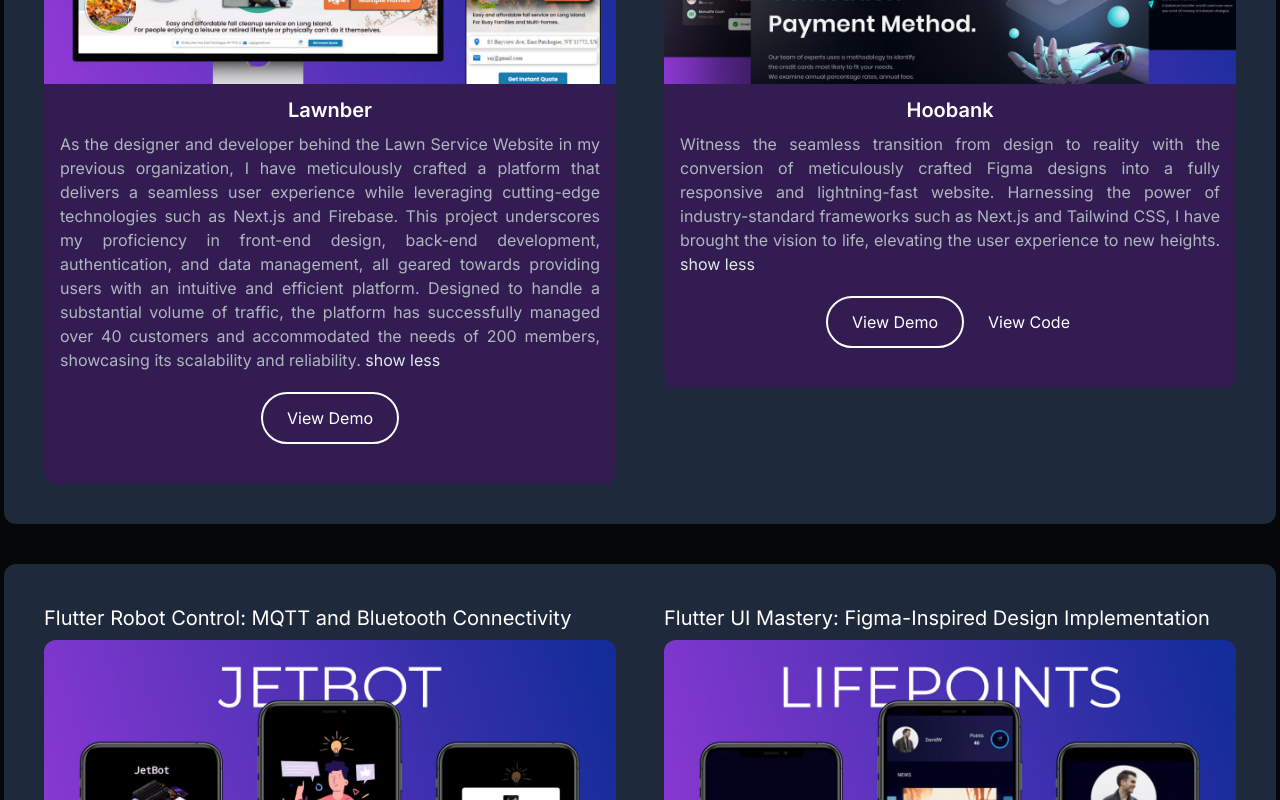
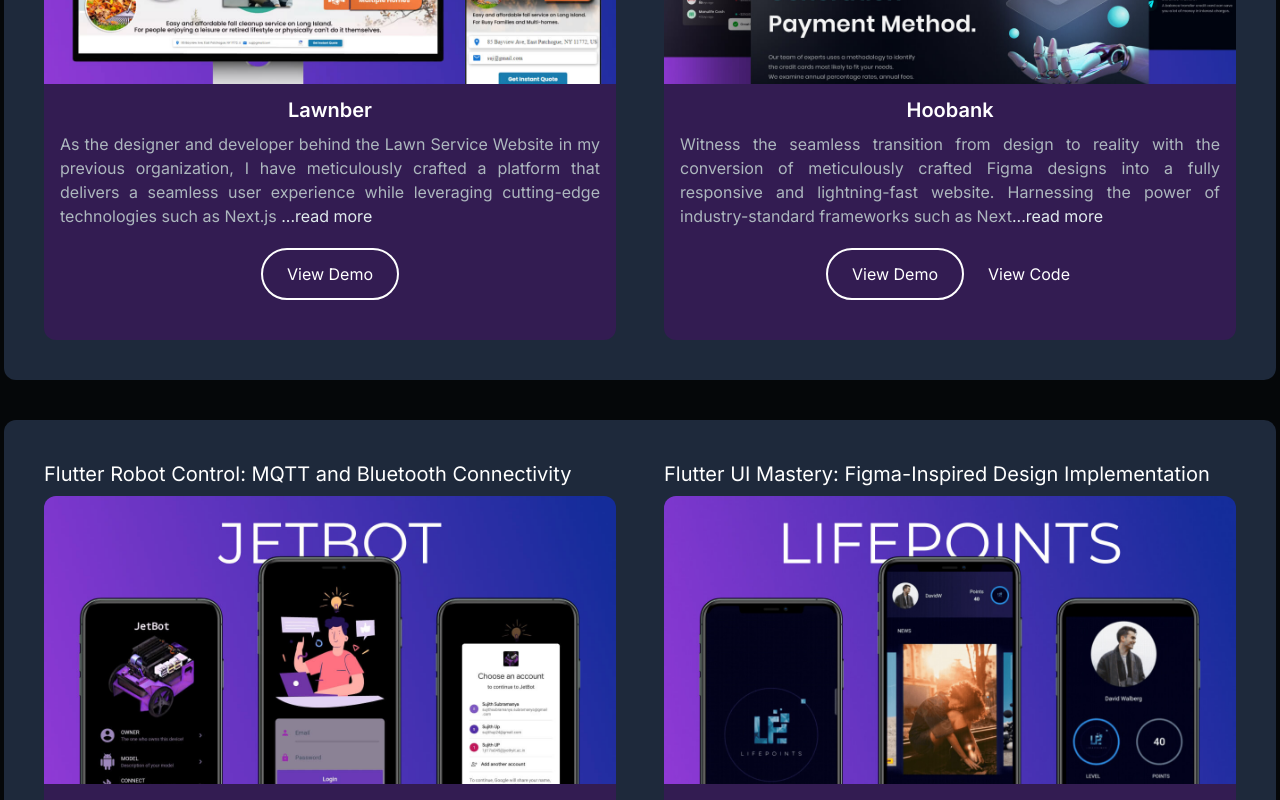
Before and after one commit to sujithup/Portfolio, a Next.js app: page / in a window 1280 px wide. Shown: the part 2620-3420 px from the top of the page. Built offline with nearby package versions, Linux system fonts and the light colour scheme.

Commit message:
Fixing Bugs

```diff
--- a/app/components/projects.jsx
+++ b/app/components/projects.jsx
@@ -11,7 +11,8 @@
 import { FaEye, FaCode } from "react-icons/fa";
 
 const Projects = () => {
-  const [showFullDescription, setShowFullDescription] = React.useState(false);
+  const [showFullDescription, setShowFullDescription] = React.useState(true);
+
 
   const toggleDescription = () => {
     setShowFullDescription(!showFullDescription);
@@ -49,7 +50,7 @@
                   backgroundRepeat: "no-repeat",
                   backgroundSize: "cover",
                 }}
-                className="h-40 md:h-72 rounded-t-xl relative"
+                className="h-40 md:h-72 rounded-t-xl relative group"
               >
                 <div className="overlay items-center justify-center absolute top-0 left-0 w-full h-full bg-[#181818] bg-opacity-0 hidden group-hover:flex group-hover:bg-opacity-80 transition-all duration-500 ">
                   {project.code && (
```
